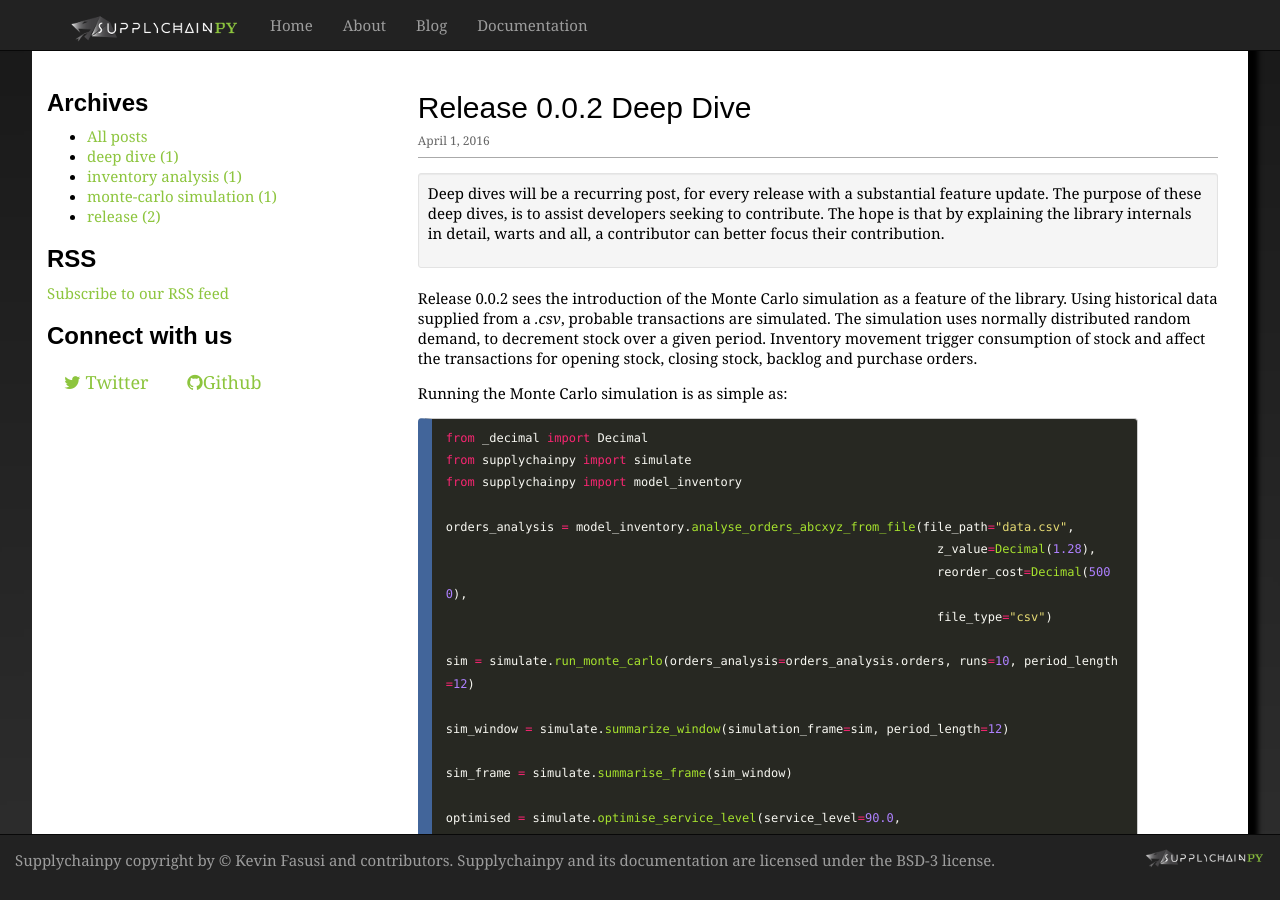
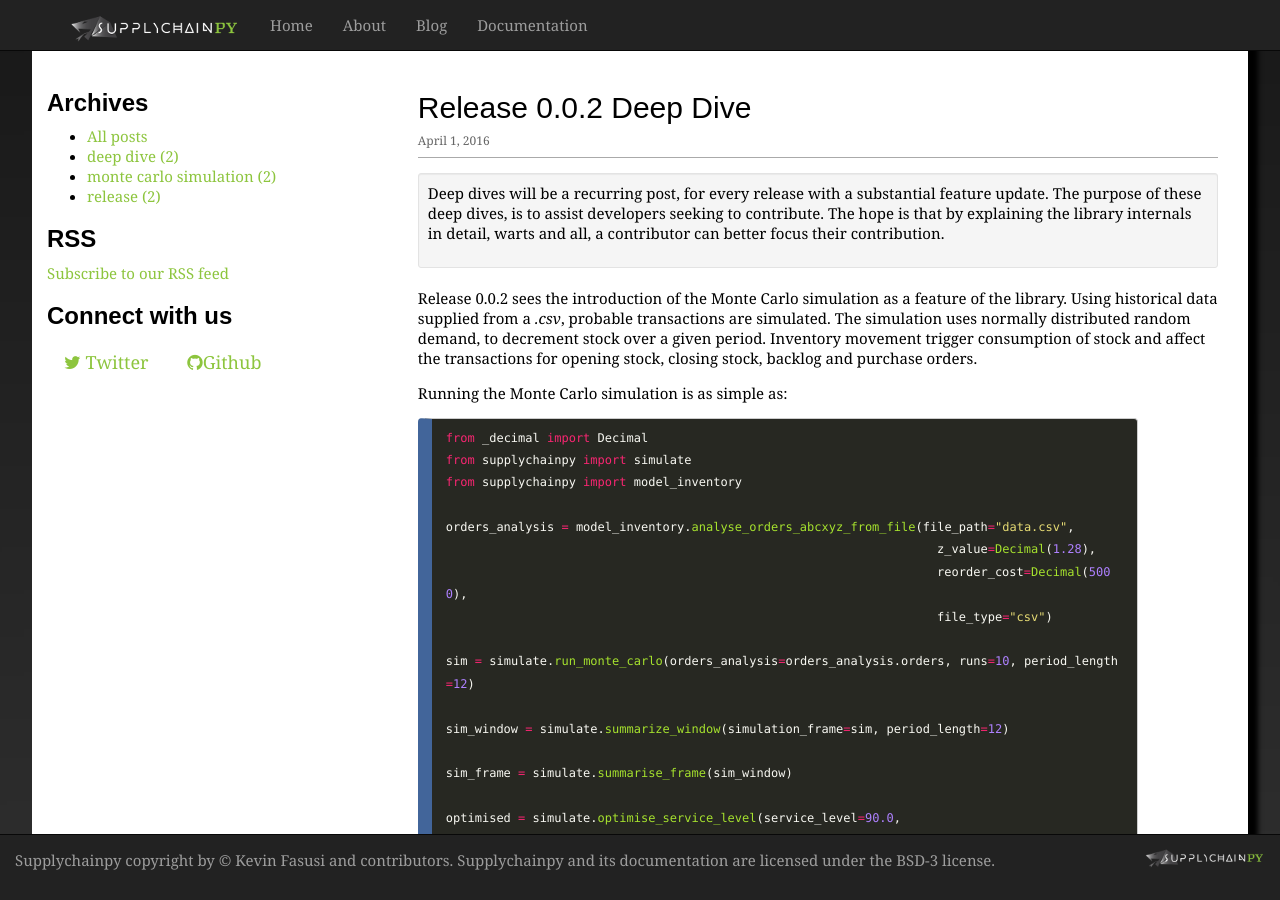
Before and after one commit to supplybi/supplybi.github.io, a Jekyll site: the page built from _posts/2016-04-01-Release-0.0.2.md, in a window 1280 px wide and 900 px high. Built offline with Jekyll 4.4.1, drawn with Linux system fonts in a browser that asks for light colours; nearby versions of some CDN libraries; formulas are drawn with MathJax 3; comment, search, counter and statistics services are not loaded; some of the changed text lies outside the part shown.

Commit message:
update tags

```diff
--- a/_posts/2016-04-01-Release-0.0.1.md
+++ b/_posts/2016-04-01-Release-0.0.1.md
@@ -2,7 +2,7 @@
 layout: post
 title: Release 0.0.1 Deep Dive
 excerpt_separator: <!--more -->
-tags: [release, inventory analysis]
+tags: [release, monte carlo simulation, deep dive]
 ---
 <div class="well container-fluid  well-sm  ">
 	<p>Deep dives will be a recurring post, for every release with a substantial feature update. The purpose of these deep
--- a/_posts/2016-04-01-Release-0.0.2.md
+++ b/_posts/2016-04-01-Release-0.0.2.md
@@ -2,7 +2,7 @@
 layout: post
 title: Release 0.0.2 Deep Dive
 excerpt_separator: <!--more -->
-tags: [release, monte-carlo simulation, deep dive]
+tags: [release, monte carlo simulation, deep dive]
 ---
  <div class="well container-fluid  well-sm  ">
     <p>Deep dives will be a recurring post, for every release with a substantial feature update. The purpose of these deep
```
